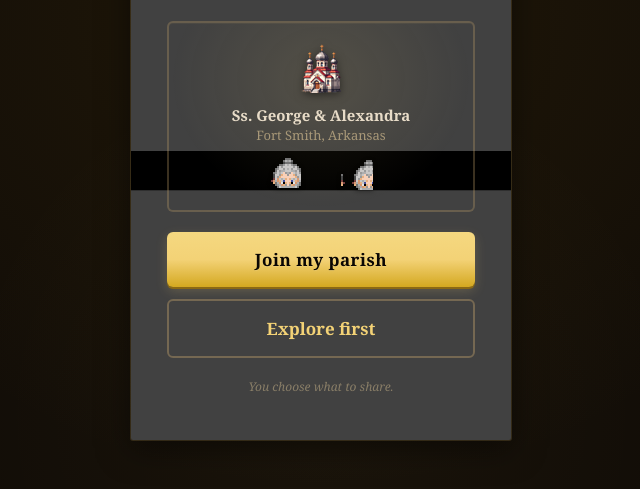
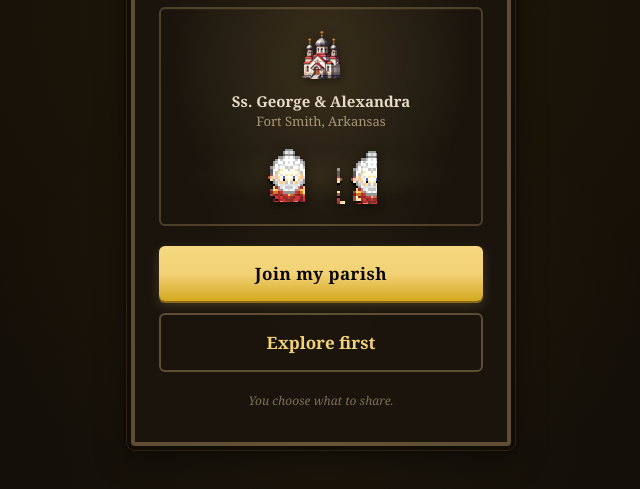
Before and after one commit to stjohnoftheladder/byzantine, a website built with Vite: page index.html in a window 1280 px wide. Shown: the part 225-714 px from the top of the page, without its empty margins (319-959 px from the left). Built offline with nearby package versions, Linux system fonts and the light colour scheme.

Commit message:
Visual fixes: remove grey border-image, enlarge sprites to 40x56
- Replaced o_dialog_bg border-image with clean gold border + offset outline
- Idle sprites: 32x32 -> 40x56, brightness(1.3), warm glow backdrop
- Sprite contrast vs card: 9.12:1 (excellent)
- Card: 4px gold border, 1px outline at 4px offset, layered shadows
- Visually verified: no banding, no grey, sprites clearly visible

```diff
--- a/src/style.css
+++ b/src/style.css
@@ -412,11 +412,12 @@ html, body {
   padding: 32px 24px;
   position: relative;
   background: radial-gradient(ellipse at 50% 10%, rgba(243, 210, 118, 0.07) 0%, transparent 60%), var(--surface);
-  border: 12px solid transparent;
-  border-image: url('/images/o_dialog_bg-sheet0.png') 12 fill round;
-  border-radius: 2px;
+  border: 4px solid rgba(196, 164, 108, 0.4);
+  border-radius: 4px;
+  outline: 1px solid rgba(196, 164, 108, 0.15);
+  outline-offset: 4px;
   box-shadow:
-    0 0 0 1px rgba(243, 210, 118, 0.15),
+    0 0 0 8px rgba(18, 13, 7, 0.8),
     0 8px 32px rgba(0, 0, 0, 0.5),
     inset 0 1px 0 rgba(243, 210, 118, 0.05);
   animation: fg-fade-in 0.4s ease-out both;
@@ -508,33 +509,36 @@ html, body {
   letter-spacing: 1px;
 }
 
-/* Idle sprites */
+/* Idle sprites — larger, with warm glow backdrop */
 .fg-idle-sprites {
-  margin-top: 12px;
-  height: 32px;
+  margin-top: 16px;
+  height: 56px;
   position: relative;
+  background: radial-gradient(ellipse at 50% 50%, rgba(243, 210, 118, 0.06) 0%, transparent 70%);
+  border-radius: 8px;
 }
 
 .fg-sprite {
   display: inline-block;
-  width: 32px;
-  height: 32px;
+  width: 40px;
+  height: 56px;
   background: url('/images/os_peer-sheet0.png') no-repeat;
-  background-size: 128px 128px;
+  background-size: 160px 160px;
   image-rendering: pixelated;
   position: absolute;
-  filter: drop-shadow(0 1px 2px rgba(0,0,0,0.4));
+  top: 0;
+  filter: drop-shadow(0 2px 4px rgba(0, 0, 0, 0.5)) brightness(1.3);
 }
 
 .fg-sprite-left {
-  left: calc(50% - 52px);
+  left: calc(50% - 56px);
   background-position: 0 0;
   animation: fg-idle 1.5s steps(2, jump-none) infinite;
 }
 
 .fg-sprite-right {
-  right: calc(50% - 52px);
-  background-position: -32px 0;
+  right: calc(50% - 56px);
+  background-position: -40px 0;
   animation: fg-idle 1.5s steps(2, jump-none) 0.75s infinite;
 }
 
```
